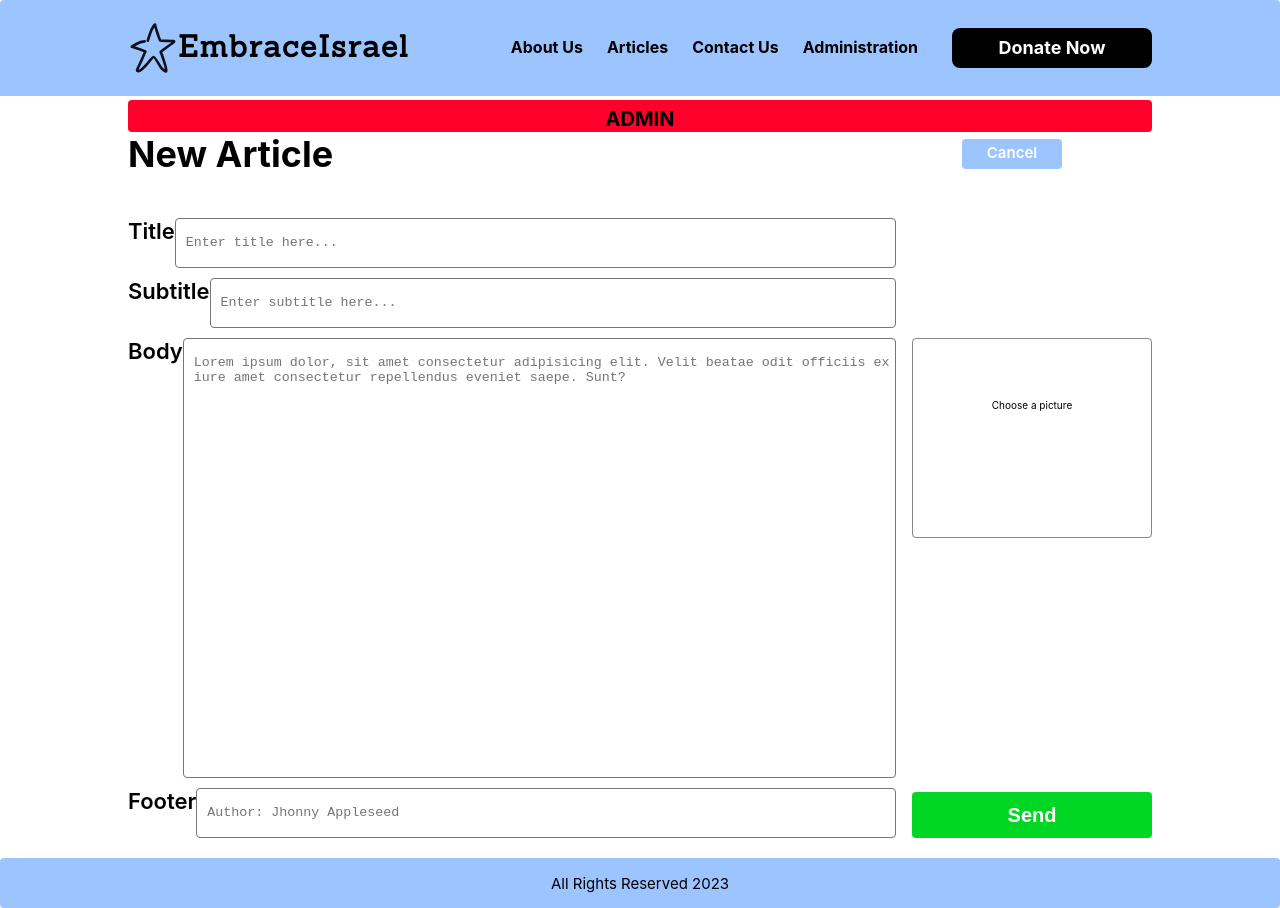
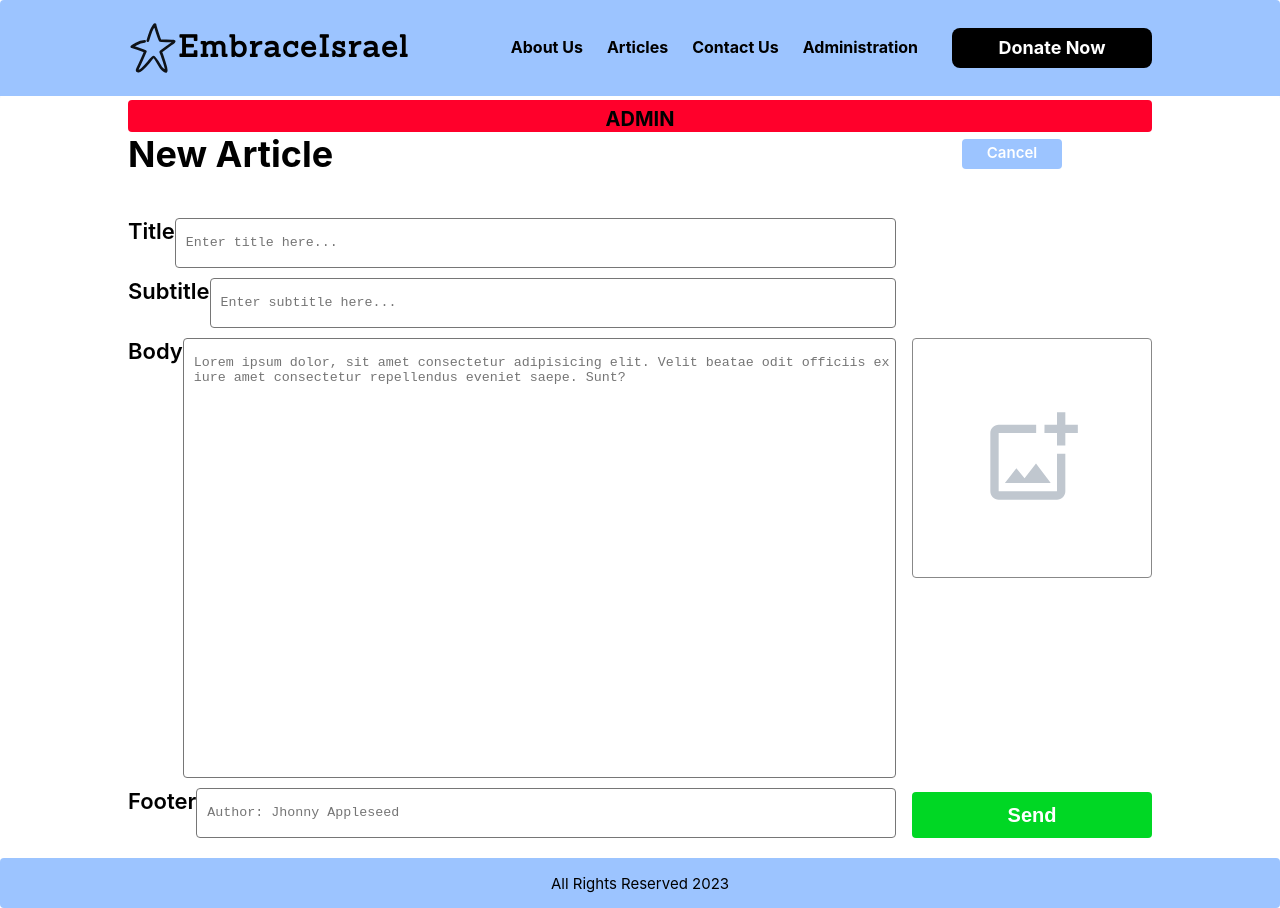
Before and after one commit to t-wolff/donations_project, a React (Vite) app: page /admin/newArticle in a window 1280 px wide. Shown: the top 908 px of the page. Built offline with nearby package versions, Linux system fonts and the light colour scheme; no server answers; the database is empty; sample sign-in values are in the browser's storage.

Commit message:
fixed upload pic bug, ui wip

```diff
--- a/src/context/ArticleContext.jsx
+++ b/src/context/ArticleContext.jsx
@@ -31,29 +31,30 @@ export const ArticleProvider = ({ children }) => {
 
   useEffect(() => {
     fetchAllArticles();
+    console.log('fetched data on empty dependency arr')
   }, []);
 
   const addNewArticle = async (articleData) => {
     try {
-      const article = await addArticle(...articleData);
-      setAllArticles((prevArticles) => [...prevArticles, article]);
+      await addArticle(articleData);
+      fetchAllArticles()
     } catch (err) {
       setError(err.message);
     }
   };
 
-  const editArticle = async (articleData) => {
-    try {
-      const updatedArticle = await updateArticle(articleData, articleData.id);
-      setAllArticles((prevArticles) =>
-        prevArticles.map((article) =>
-          article.id === articleData.id ? updatedArticle : article
-        )
-      );
-    } catch (err) {
-      setError(err.message);
-    }
-  };
+  // const editArticle = async (articleData) => {
+  //   try {
+  //     const updatedArticle = await updateArticle(articleData, articleData.id);
+  //     setAllArticles((prevArticles) =>
+  //       prevArticles.map((article) =>
+  //         article.id === articleData.id ? updatedArticle : article
+  //       )
+  //     );
+  //   } catch (err) {
+  //     setError(err.message);
+  //   }
+  // };
 
   const toggleArchive = async (articleData) => {
     try {
@@ -88,10 +89,9 @@ export const ArticleProvider = ({ children }) => {
         isLoading,
         error,
         addNewArticle,
-        editArticle,
+        // editArticle,
         getArticleById,
         clearError,
-        fetchAllArticles,
         toggleArchive,
       }}
     >
--- a/src/firebase/api.js
+++ b/src/firebase/api.js
@@ -6,8 +6,10 @@ import {
   setDoc,
   doc,
   getDoc,
+  addDoc,
 } from "firebase/firestore";
 import { db } from "./firebase";
+import { serverTimestamp } from "firebase/firestore";
 
 export const getAllArticles = async () => {
   const allArticlesArr = [];
--- a/src/pages/manageArticles/ManageArticles.jsx
+++ b/src/pages/manageArticles/ManageArticles.jsx
@@ -5,7 +5,6 @@ import "./ManagesArticles.css";
 
 const ManageArticles = () => {
   const { allArticles, toggleArchive } = useGlobalArticleContext();
-  const [articlesData, setArticlesData] = useState([]);
 
   const handleArchiveToggle = useCallback(
     (article) => {
@@ -13,12 +12,6 @@ const ManageArticles = () => {
     },
     [toggleArchive]
   );
-
-  useEffect(() => {
-    if (allArticles[0]) {
-      setArticlesData(allArticles);
-    }
-  }, [allArticles]);
 
   return (
     <div className="manage-articles-container">
@@ -29,12 +22,12 @@ const ManageArticles = () => {
         </Link>
       </header>
       <div className="articles-container">
-        {articlesData.map((article) => (
+        {allArticles.map((article) => (
           <div className="single-article-container" key={article.id}>
             <h2>{article.title}</h2>
             <h3>{article.subtitle}</h3>
             <img src={article.img} alt="image" />
-            <div>{article.text}</div>
+            <div>{article.body}</div>
             <button onClick={() => handleArchiveToggle(article)}>
               {article.isArchive ? "UnArchive" : "Archive"}
             </button>
--- a/src/pages/newArticle/NewArticle.css
+++ b/src/pages/newArticle/NewArticle.css
@@ -74,10 +74,26 @@
 .img-form button:hover {
   opacity: 0.8;
 }
+.img-form button:disabled{
+  opacity: 0.4;
+}
 .img-form label {
-  height: 20rem;
+  height: 24rem;
   margin-top: 12rem;
   border: 0.1rem solid rgb(136, 136, 136);
-  text-align: center;
-  padding: 6rem;
+  display: flex;
+  align-items: center;
+  justify-content: center;
 }
+.img-form label:hover {
+  background-color:  rgb(236, 236, 236);
+}
+.img-form label img {
+  height: 24rem;
+  width: 24rem;
+}
+.img-form .svg-img {
+  height: 10rem;
+  width: 10rem;
+
+}
--- a/src/pages/newArticle/NewArticle.jsx
+++ b/src/pages/newArticle/NewArticle.jsx
@@ -1,18 +1,14 @@
 import React, { useEffect, useState } from "react";
-import { ref, uploadBytesResumable, getDownloadURL } from "firebase/storage";
-import { useNavigate, Link } from "react-router-dom";
-import { storage } from "../../firebase/firebase";
+import { Link } from "react-router-dom";
 import useNewArticle from "./useNewArticle";
+import imgSvg from "../../assets/add-photo.svg";
+
 import Input from "../../components/input/Input";
 import "./NewArticle.css";
 
 const NewArticle = ({ articleId }) => {
-  const { article, errors, handleChange, handleSubmit } = useNewArticle();
+  const { article, errors, handleChange, handleSubmit, image, percentLoad, uploadFile} = useNewArticle();
   const [file, setFile] = useState(null);
-  const [image, setImage] = useState(null);
-  const [data, setData] = useState({});
-  const [per, setPerc] = useState(null);
-  const navigate = useNavigate();
 
   const fields = [
     {
@@ -52,36 +48,15 @@ const NewArticle = ({ articleId }) => {
   ];
 
   useEffect(() => {
-    const uploadFile = () => {
-      const name = new Date().getTime() + file.name;
-      const storageRef = ref(storage, name);
-      const uploadTask = uploadBytesResumable(storageRef, file);
-
-      uploadTask.on(
-        "state_changed",
-        (snapshot) => {
-          const progress =
-            (snapshot.bytesTransferred / snapshot.totalBytes) * 100;
-          setPerc(progress);
-        },
-        (error) => {
-          console.log(error);
-        },
-        () => {
-          getDownloadURL(uploadTask.snapshot.ref).then((downloadURL) => {
-            setData((prev) => ({ ...prev, img: downloadURL }));
-            setImage(downloadURL);
-          });
-        }
-      );
-    };
-
-    file && uploadFile();
+    file && uploadFile(file);
   }, [file]);
 
   const handleAdd = async (e) => {
     e.preventDefault();
-    handleSubmit(image);
+    const res = handleSubmit(e)
+    if(res) {
+      console.log(res)
+    };
   };
 
   return (
@@ -95,7 +70,7 @@ const NewArticle = ({ articleId }) => {
       <div className="new-article-form">
         <div>
           {fields.map((input) => (
-            <div>
+            <div key={input.id}>
               <div className={`new-article-input ${input.class}`}>
                 <label htmlFor={input.id}>{input.label}</label>
                 <textarea
@@ -112,14 +87,14 @@ const NewArticle = ({ articleId }) => {
         </div>
         {/* <h4>image</h4> */}
         <form onSubmit={handleAdd} className="img-form">
-          <label htmlFor="file">Choose a picture</label>
+          <label htmlFor="file">{image ? <img src={image}/> : <img className="svg-img" src={imgSvg}/>}</label>
           <input
             type="file"
             id="file"
             onChange={(e) => setFile(e.target.files[0])}
             style={{ display: "none" }}
           />
-          <button type="submit" disabled={per !== null && per < 100}>
+          <button type="submit" disabled={percentLoad !== null && percentLoad < 100}>
             Send
           </button>
         </form>
--- a/src/pages/newArticle/useNewArticle.js
+++ b/src/pages/newArticle/useNewArticle.js
@@ -1,10 +1,14 @@
 import { useState, useEffect } from "react";
 import { useNavigate } from "react-router";
 import { useGlobalArticleContext } from "../../hooks";
+import { ref, uploadBytesResumable, getDownloadURL } from "firebase/storage";
+import { storage } from "../../firebase/firebase";
 
 const useNewArticle = (articleId) => {
   const navigate = useNavigate();
-  const { addNewArticle } = useGlobalArticleContext();
+  const { addNewArticle, error } = useGlobalArticleContext();
+  const [percentLoad, setPercentLoad] = useState(null);
+  const [image, setImage] = useState(null);
 
   const [article, setArticle] = useState({
     title: "",
@@ -30,8 +34,33 @@ const useNewArticle = (articleId) => {
     }));
   };
 
-  const handleSubmit = (data) => {
-    // e.preventDefault();
+  const uploadFile = (file) => {
+	const name = new Date().getTime() + file.name;
+	const storageRef = ref(storage, name);
+	const uploadTask = uploadBytesResumable(storageRef, file);
+
+	uploadTask.on(
+	  "state_changed",
+	  (snapshot) => {
+		const progress =
+		  (snapshot.bytesTransferred / snapshot.totalBytes) * 100;
+		setPercentLoad(progress);
+	  },
+	  (error) => {
+		console.log(error);
+	  },
+	  () => {
+		getDownloadURL(uploadTask.snapshot.ref).then((imgURL) => {
+		  setArticle((prevArticle) => ({ ...prevArticle, img: imgURL }));
+		  setImage(imgURL);
+		});
+	  }
+	);
+  };
+
+
+  const handleSubmit = (e) => {
+    e.preventDefault();
     let isValid = true;
     const newErrors = {};
 
@@ -71,14 +100,15 @@ const useNewArticle = (articleId) => {
       if (articleId) {
         // editArticle(article);
       } else {
-        setArticle({ ...article, img: data });
+		console.log(article)
         addNewArticle(article);
+		if (error) {return error}
       }
-      navigate("/");
+      navigate('/admin/manageArticles');
     }
   };
 
-  return { handleChange, handleSubmit, article, errors };
+  return { uploadFile, handleChange, handleSubmit, article, errors, percentLoad,image };
 };
 
 export default useNewArticle;
```
Also changed, not shown: src/assets/add-photo.svg (added).
